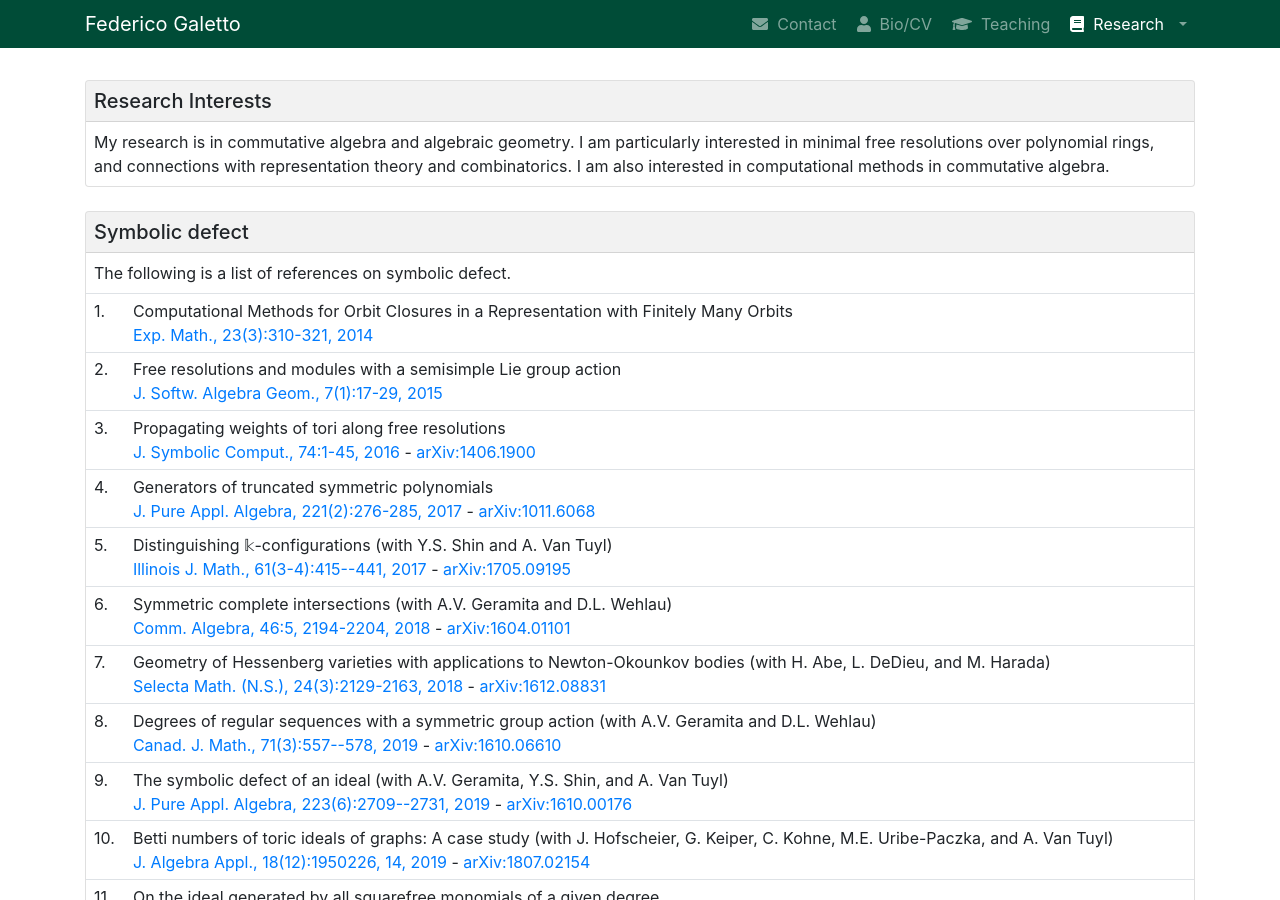
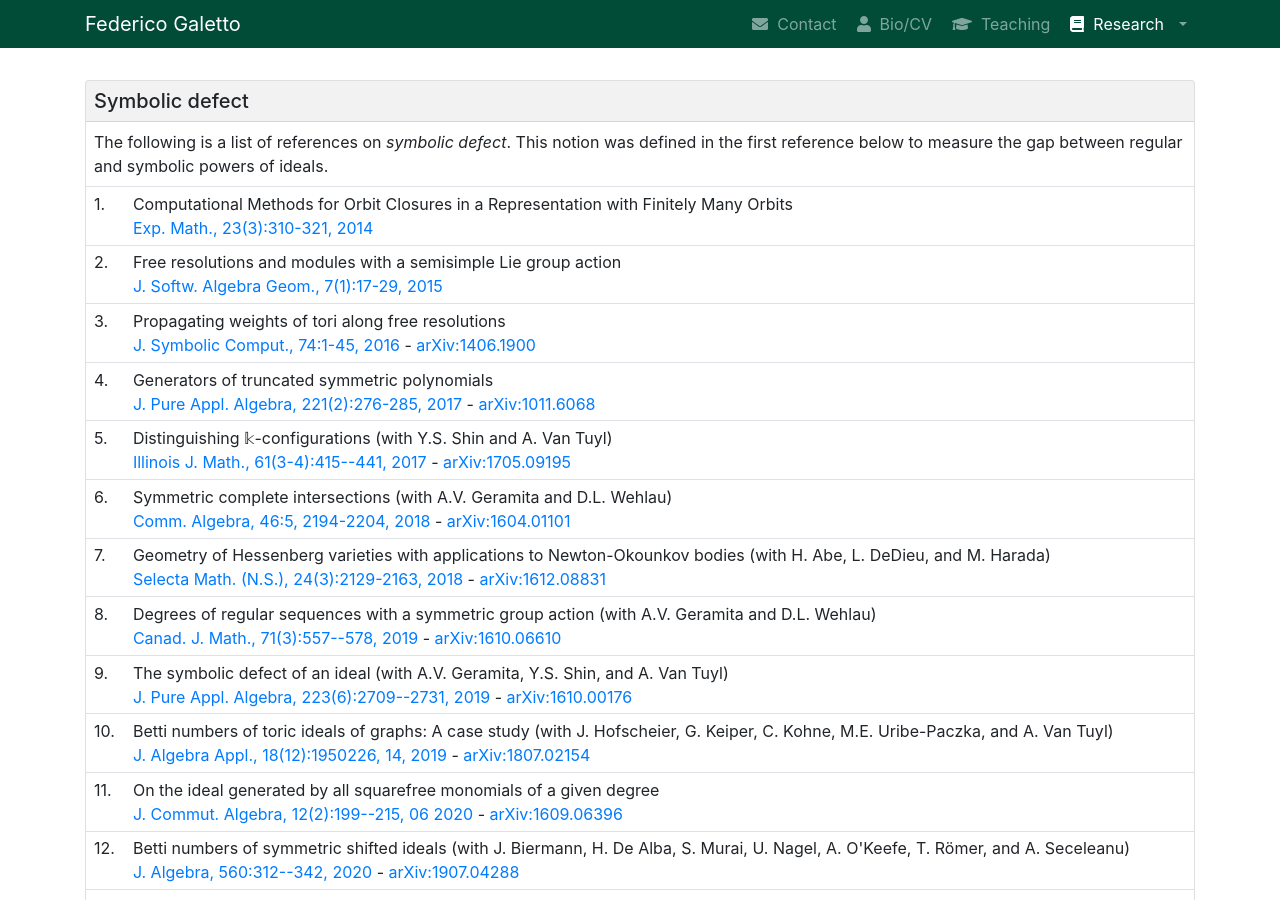
Before and after one commit to galettof/galettof.github.io, a Jekyll site: the page built from references.html, in a window 1280 px wide and 900 px high. Built offline with Jekyll 4.4.1, drawn with Linux system fonts in a browser that asks for light colours; nearby versions of some CDN libraries; formulas are drawn with MathJax 3.

Commit message:
symbolic defect description

```diff
--- a/references.html
+++ b/references.html
@@ -6,14 +6,6 @@ active: research
 ---
 <div class="row">
   <div class="col">
-    <div class="card">
-      <div class="card-header">
-	<h5 class="mb-0">Research Interests</h5>
-      </div>
-      <div class="card-body">
-	My research is in commutative algebra and algebraic geometry. I am particularly interested in minimal free resolutions over polynomial rings, and connections with representation theory and combinatorics. I am also interested in computational methods in commutative algebra.
-      </div>
-    </div>
 
     <section id="defect">
       <div class="card">
@@ -21,7 +13,9 @@ active: research
 	  <h5 class="mb-0">Symbolic defect</h5>
 	</div>
 	<div class="card-body">
-	  The following is a list of references on symbolic defect.
+	  The following is a list of references on <em>symbolic defect</em>.
+	  This notion was defined in the first reference below to measure the gap between regular
+	  and symbolic powers of ideals.
 	</div>
 	<table class="table table-sm mb-0">
 	  <tbody>
```
